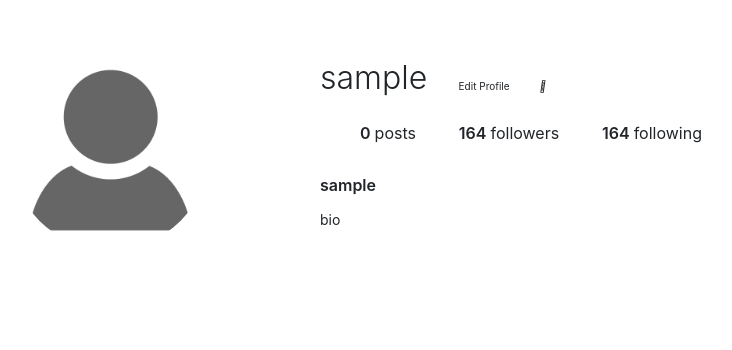
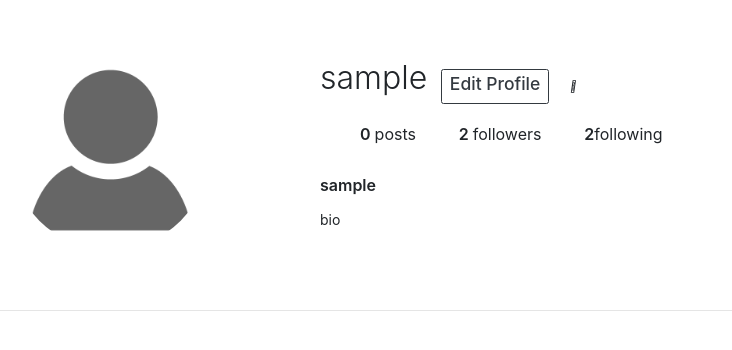
Before and after one commit to kagus-code/instagram-clone, a Django app: page /profile/1/ in a window 1280 px wide. Shown: the part 79-429 px from the top of the page, without its empty margins (155-887 px from the left). Run offline with Django 3.2, Linux system fonts and the light colour scheme; the visitor is signed in with stand-in values (Sample User, id 1); data that the repository does not hold is empty; some libraries are stand-ins or nearby versions.

Commit message:
styling profile page

```diff
--- a/instaClone/templates/django_registration/registration_form.html
+++ b/instaClone/templates/django_registration/registration_form.html
@@ -46,7 +46,7 @@
     </div>
     <!-- Sign up -->
     <div class="sign-up">
-      <span>Have an account?</span><a href="#">Log in</a>
+      <span>Have an account?</span><a href="/accounts/login">Log in</a>
     </div>
     <!-- Download app -->
     <div class="get-the-app">
--- a/instaClone/templates/profile/profile.html
+++ b/instaClone/templates/profile/profile.html
@@ -31,15 +31,16 @@
     </div>
 
     <div class="profile-user-settings">
-      <h1 class="profile-user-name">{{user.username}}</h1>
-     <a href="{%url 'edit_profile' userId=user.id%}"> <button class="btn profile-edit-btn">Edit Profile </button></a>
+      <h3 class="profile-user-name">{{user.username}}</h3>
+      &nbsp; &nbsp;
+     <a href="{%url 'edit_profile' userId=user.id%}"> <button class="btn btn-outline-dark"> <h3>Edit Profile</h3> </button></a>
       <button class="btn profile-settings-btn" aria-label="Profile Settings"> <i class="fas fa-cog" aria-hidden></i></button>
     </div>
      <div class="profile-stats">
        <ul>
          <li><span class="profile-stat-count">{{user.creator.count}} </span>posts</li>
-         <li><span class="profile-stat-count">164 </span>followers</li>
-         <li><span class="profile-stat-count">164 </span>following</li>
+         <li><span class="profile-stat-count">2 </span>followers</li>
+         <li><span class="profile-stat-count">2</span>following</li>
        </ul>
      </div>
      <div class="profile-bio">
@@ -52,21 +53,24 @@
 </div>
 <!--End of Container-->
 </header>
-
-<div class="container">
+<hr>
+<div class="container-fluid">
   <main>
-
+<div class="row">
     {% for image in posts %}
+    <div class="col-md-4">
    <div class="gallery">
      <div class="gallery-item" tabindex="0">
-       <img src="{{image.image.url}}" alt="" class="img-fluid" style="max-width: 500px; max-height: 500px;">
+       <a href="{% url 'comment_image' image_id=image.id %}"><img src="{{image.image.url}}" alt="" class="img-fluid">
+       </a>
 
      </div>
    </div>
+  </div>
 
    {% endfor %}
    <!--End Gallery-->
-
+  </div>
   </main>
 
 </div>
```
